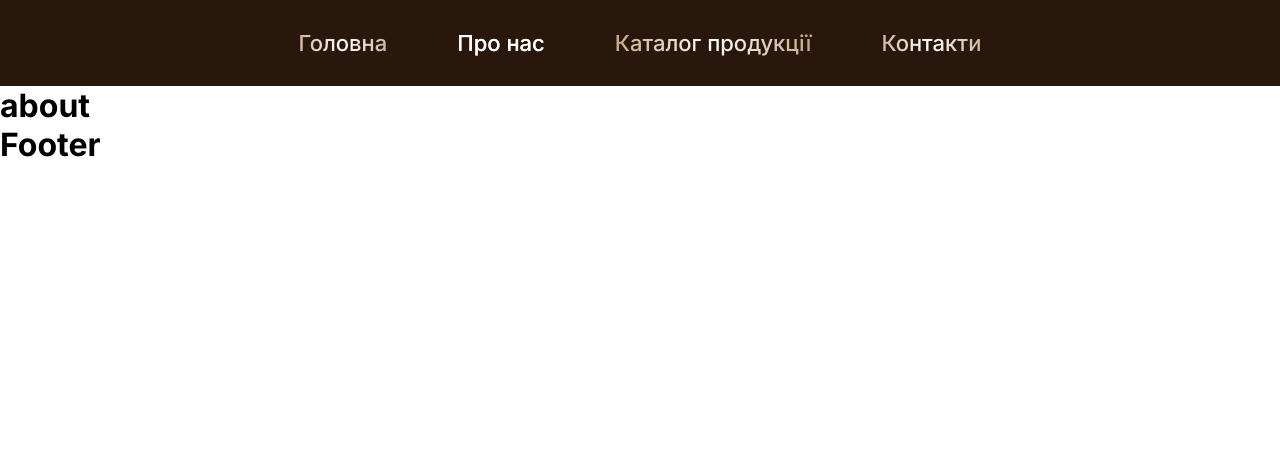
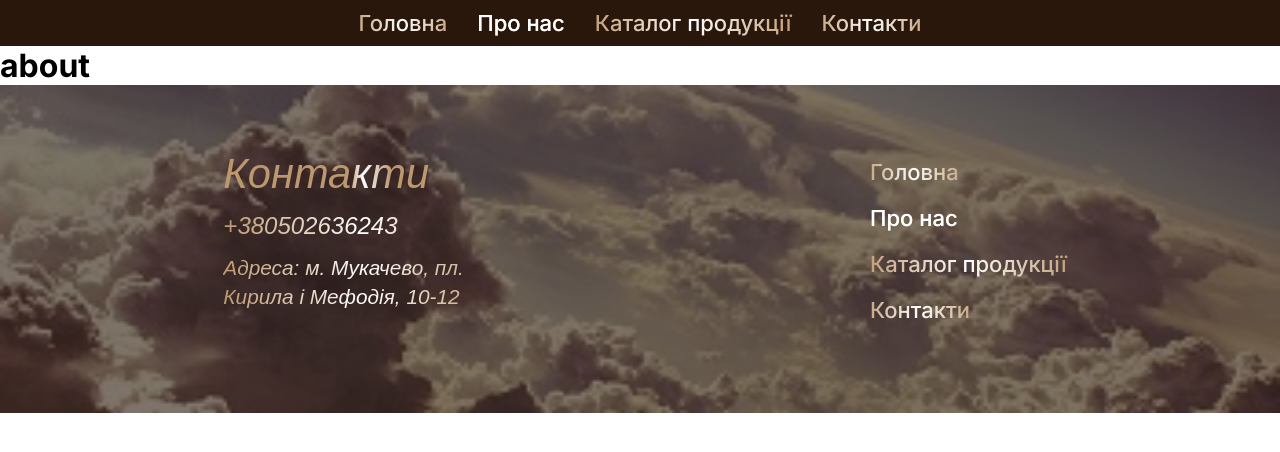
Before and after one commit to VitalikN/monuments, a Next.js app: page /about in a window 1280 px wide. Shown: the top 452 px of the page. Built offline with nearby package versions, Linux system fonts and the light colour scheme.

Commit message:
create + scss footer__section

```diff
--- a/src/app/page.js
+++ b/src/app/page.js
@@ -10,8 +10,8 @@ const Home = () => {
     <>
       <Hero />
       <Achievements />
+      <Product />
       <Services />
-      <Product />
       <Order />
     </>
   );
--- a/src/components/Footer/Footer.jsx
+++ b/src/components/Footer/Footer.jsx
@@ -1,4 +1,34 @@
+"use client";
+
+import "../../sass/utils/_container.scss";
+import "../../sass/layouts/footer.scss";
+import Link from "next/link";
+import MenuItems from "../MenuItems/MenuItems";
 const Footer = () => {
-  return <h1>Footer</h1>;
+  return (
+    <section className="footer__section">
+      <div className="container">
+        <div className="footer__container">
+          <address className="footer__address">
+            <h2 className="footer__title">Контакти</h2>
+            <Link className="footer__link footer__tel" href="tel:+380502636243">
+              +380502636243
+            </Link>
+
+            <Link
+              className="footer__link"
+              href="https://www.google.com/maps/place/%D0%BF%D0%BB%D0%BE%D1%89%D0%B0+%D0%9A%D0%B8%D1%80%D0%B8%D0%BB%D0%B0+%D1%96+%D0%9C%D0%B5%D1%84%D0%BE%D0%B4%D1%96%D1%8F,+10,+%D0%9C%D1%83%D0%BA%D0%B0%D1%87%D0%B5%D0%B2%D0%BE,+%D0%97%D0%B0%D0%BA%D0%B0%D1%80%D0%BF%D0%B0%D1%82%D1%81%D1%8C%D0%BA%D0%B0+%D0%BE%D0%B1%D0%BB%D0%B0%D1%81%D1%82%D1%8C,+89600"
+              target="_blank"
+            >
+              Адреса: м. Мукачево, пл. Кирила і Мефодія, 10-12
+            </Link>
+          </address>
+          <div className="footer__nav">
+            <MenuItems />
+          </div>
+        </div>
+      </div>
+    </section>
+  );
 };
 export default Footer;
--- a/src/components/Header/Header.jsx
+++ b/src/components/Header/Header.jsx
@@ -23,7 +23,6 @@ const Header = () => {
     <header className="header">
       <div className="container">
         <nav className={`navigation ${menuOpen ? "open" : ""}`}>
-          {" "}
           <MenuItems closeMenu={() => setMenuOpen(false)} />
         </nav>
 
--- /dev/null
+++ b/src/sass/layouts/footer.scss
@@ -0,0 +1,77 @@
+@import "../utils/mixins";
+
+.footer__section {
+  padding: 4em 0em 5em 0em;
+
+  background-image: linear-gradient(
+      rgba(41, 23, 12, 0.6),
+      rgba(41, 23, 12, 0.6)
+    ),
+    url("/content.png");
+  background-size: cover;
+  background-position: center;
+  background-repeat: no-repeat;
+  @include tablet {
+    // background-attachment: fixed;
+  }
+}
+
+.footer__container {
+  @include tablet {
+    display: flex;
+    justify-content: space-around;
+  }
+}
+.footer__title {
+  font-family: "Playfair Display", Sans-serif;
+  font-size: 2.6em;
+  font-weight: 400;
+  line-height: 1.2em;
+  letter-spacing: 0px;
+
+  background: linear-gradient(90deg, #bd976e 45%, #ffffff 50%, #bd976e 60%);
+  background-clip: text;
+  -webkit-background-clip: text;
+  color: transparent;
+  transition: color 0.5s;
+}
+.footer__address {
+  display: flex;
+  flex-direction: column;
+  gap: 10px;
+  @include tablet {
+    padding-left: 20px;
+    width: 300px;
+  }
+  @media screen and (max-width: 768px) {
+    align-items: center;
+  }
+}
+.footer__link {
+  font-family: "Playfair Display", Sans-serif;
+  font-size: 1.3rem;
+  font-weight: 500;
+  line-height: 1.4em;
+
+  background: linear-gradient(90deg, #bd976e, #ffffff, #bd976e);
+  background-clip: text;
+  -webkit-background-clip: text;
+  color: transparent;
+  transition: color 0.5s;
+  @media screen and (max-width: 768px) {
+    text-align: center;
+  }
+}
+.footer__tel {
+  font-size: 1.5rem;
+}
+.footer__nav {
+  display: flex;
+  flex-direction: column;
+  align-items: center;
+  padding-top: 30px;
+  @include tablet {
+    padding-top: 0;
+    align-items: start;
+  }
+}
--- a/src/sass/layouts/header.scss
+++ b/src/sass/layouts/header.scss
@@ -21,7 +21,7 @@
   display: flex;
   justify-content: center;
   align-items: center;
-  gap: 30px;
+  gap: 10px;
 
   @media screen and (max-width: 767px) {
     position: absolute;
@@ -49,7 +49,7 @@
 
 .navigation__link {
   cursor: pointer;
-  padding: 30px 20px;
+  padding: 10px;
   transition: color 0.2s;
   font-size: 22px;
   font-weight: 500;
--- a/src/sass/layouts/product.scss
+++ b/src/sass/layouts/product.scss
@@ -41,6 +41,10 @@
   flex-direction: column;
   justify-content: center;
   align-items: center;
+  transition: transform 0.4s ease;
+  &:hover {
+    transform: scale(1.2);
+  }
 }
 .product__img {
   width: 200px;
```
Also changed, not shown: public/content.png (added).
